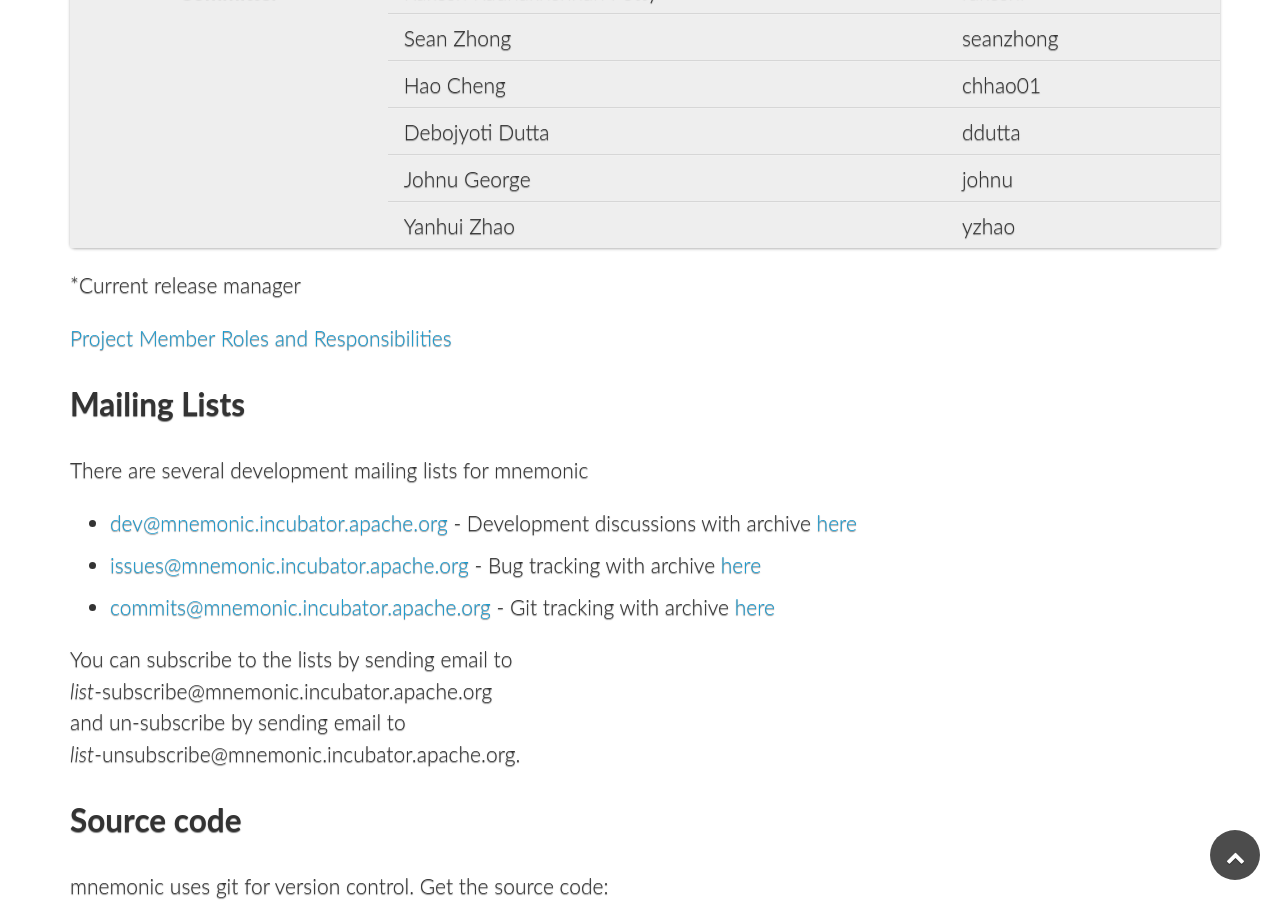
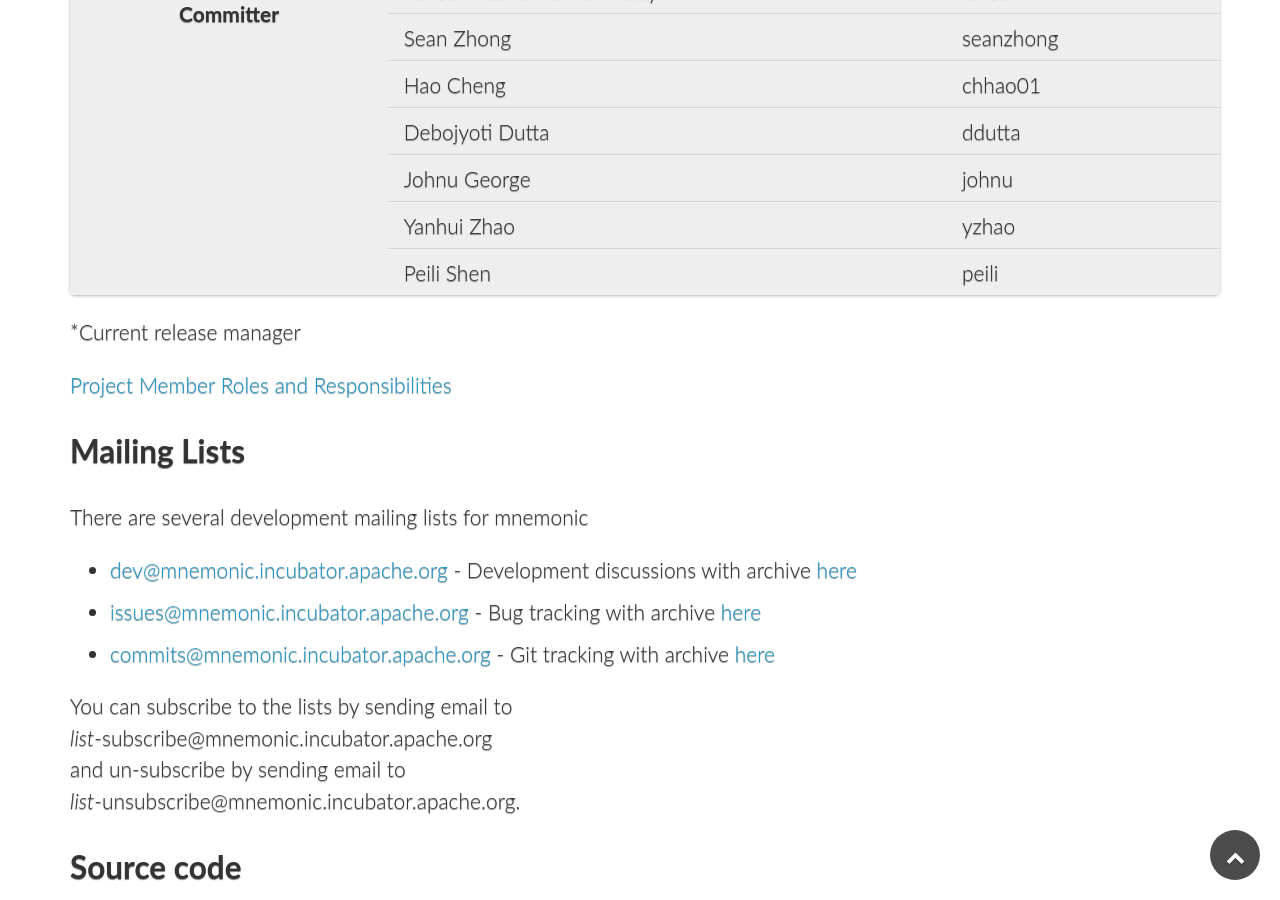
Before and after one commit to apache/mnemonic-site, a Jekyll site: the page built from src/develop/index.md, in a window 1280 px wide and 900 px high, scrolled down 1662 px. Built offline with Jekyll 4.4.1, drawn with Linux system fonts in a browser that asks for light colours; some web fonts are replaced.

Commit message:
MNEMONIC-366: Add new committer info into develop page of website

```diff
--- a/src/develop/index.md
+++ b/src/develop/index.md
@@ -104,7 +104,7 @@
       <td style="text-align: left">johnu*</td>
     </tr>
     <tr>
-      <td rowspan="11" style="text-align: center; font-weight:700">Committer</td>
+      <td rowspan="12" style="text-align: center; font-weight:700">Committer</td>
       <td style="text-align: left">Henry Saputra</td>
       <td style="text-align: left">hsaputra</td>
     </tr>
@@ -147,6 +147,10 @@
     <tr>
       <td style="text-align: left">Yanhui Zhao</td>
       <td style="text-align: left">yzhao</td>
+    </tr>
+    <tr>
+      <td style="text-align: left">Peili Shen</td>
+      <td style="text-align: left">peili</td>
     </tr>
   </tbody>
 </table>
```
